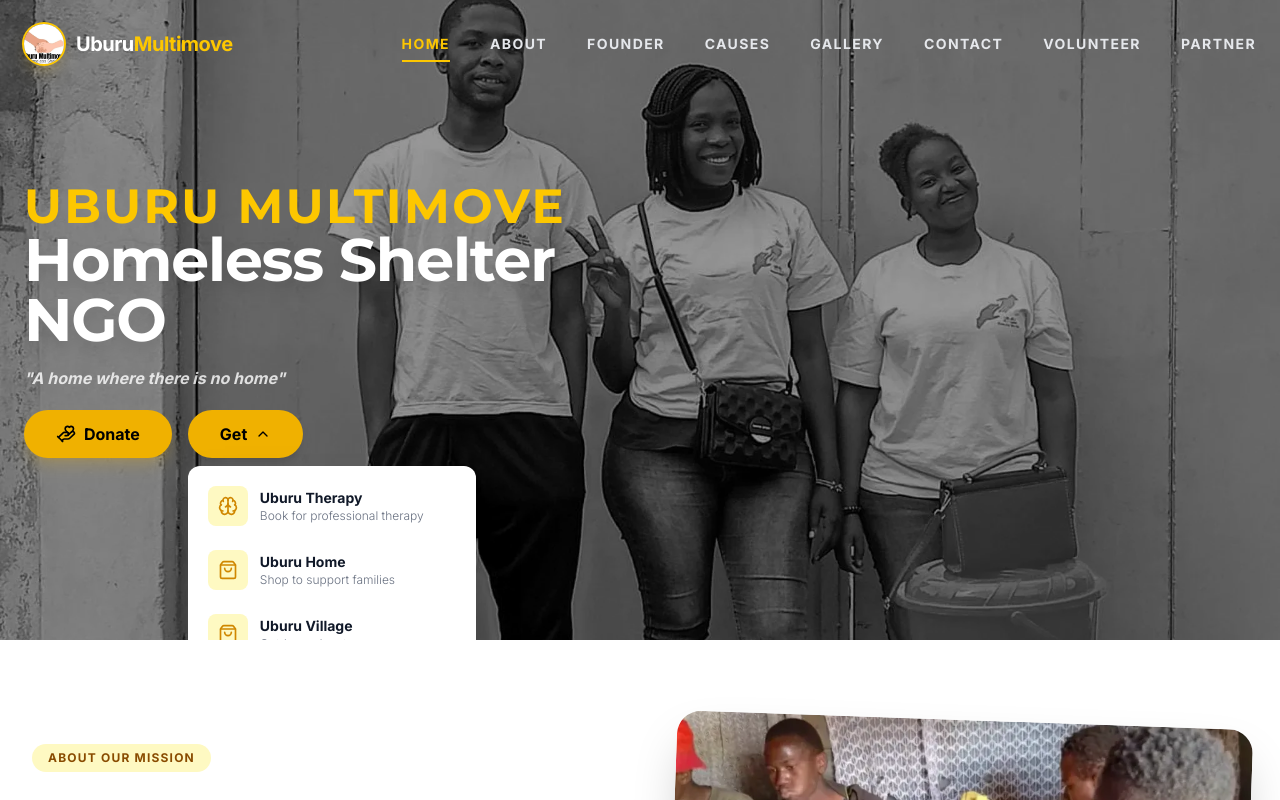
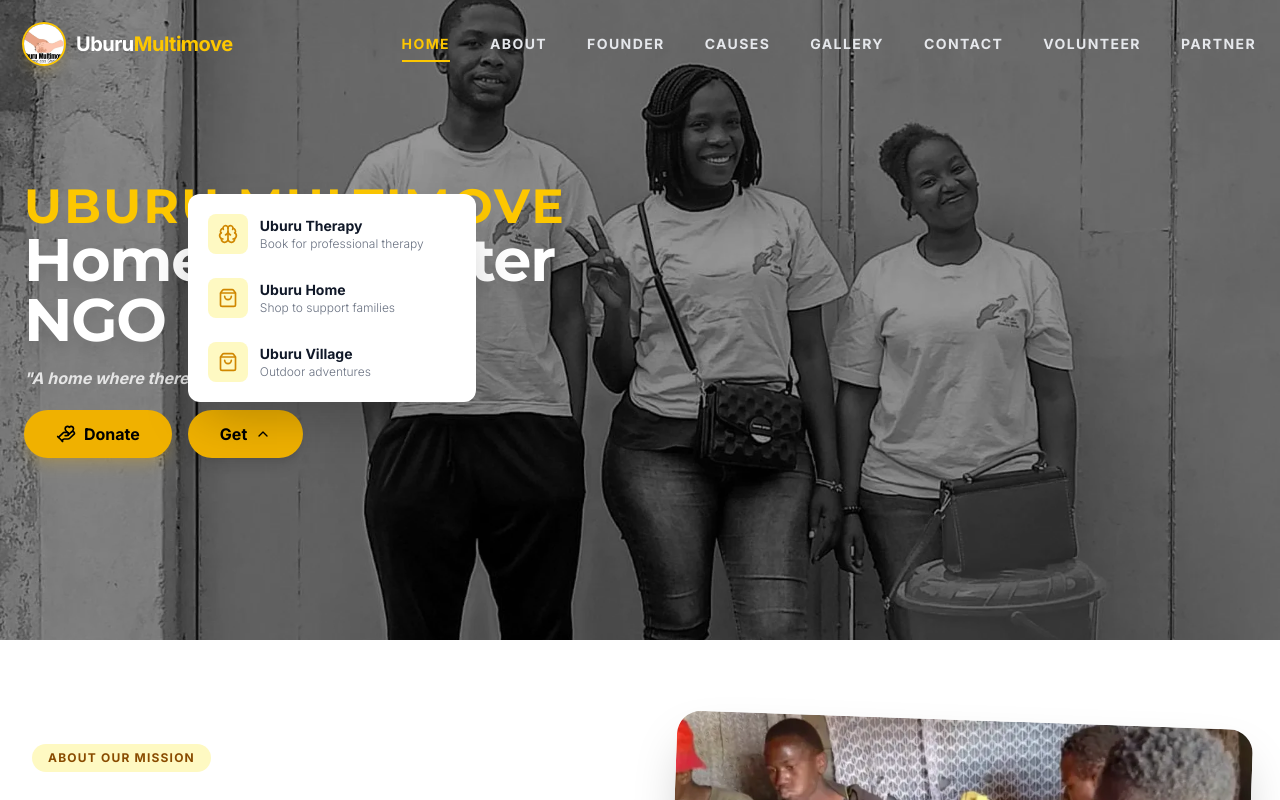
Before and after one commit to Clinton-Okumu/uburumultimotive, a React (Vite) app: page / in a window 1280 px wide. Both pictures are taken after a click on the button "Get". Shown: the top 800 px of the page. Built offline with nearby package versions, Linux system fonts and the light colour scheme.

Commit message:
fix: force hero dropdown to appear above button for all screen sizes

```diff
--- a/src/components/HomeComponents/HeroSection.tsx
+++ b/src/components/HomeComponents/HeroSection.tsx
@@ -60,7 +60,7 @@
             </Button>
 
             {isGetOpen && (
-              <div className="absolute bottom-full mb-2 left-0 w-72 max-w-[calc(100vw-2rem)] bg-white rounded-xl shadow-2xl z-50 xl:bottom-auto xl:mb-0 xl:top-full xl:mt-2">
+              <div className="absolute bottom-full mb-2 left-0 w-72 max-w-[calc(100vw-2rem)] bg-white rounded-xl shadow-2xl z-50">
                 <div className="p-2">
                   {getDropdownItems.map((item, index) => (
                     <a
```
Also changed, not shown: 1 other file (tests, documents, lock files or other folders).
